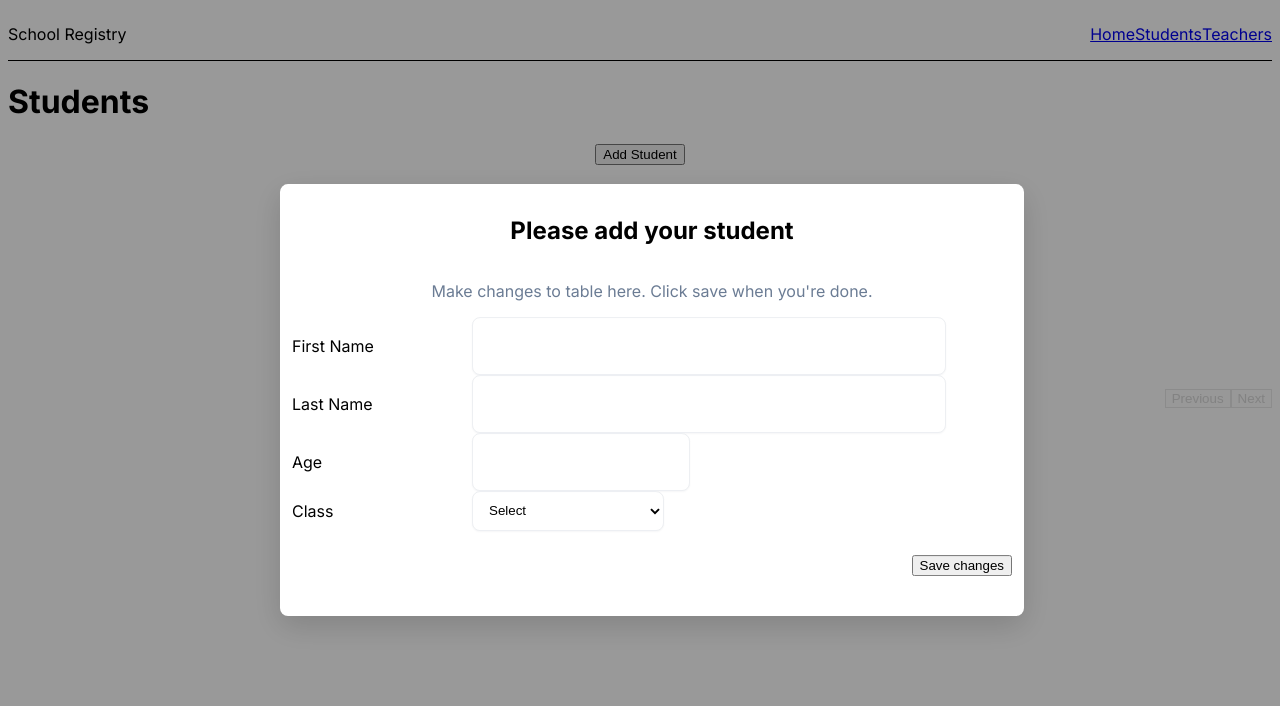
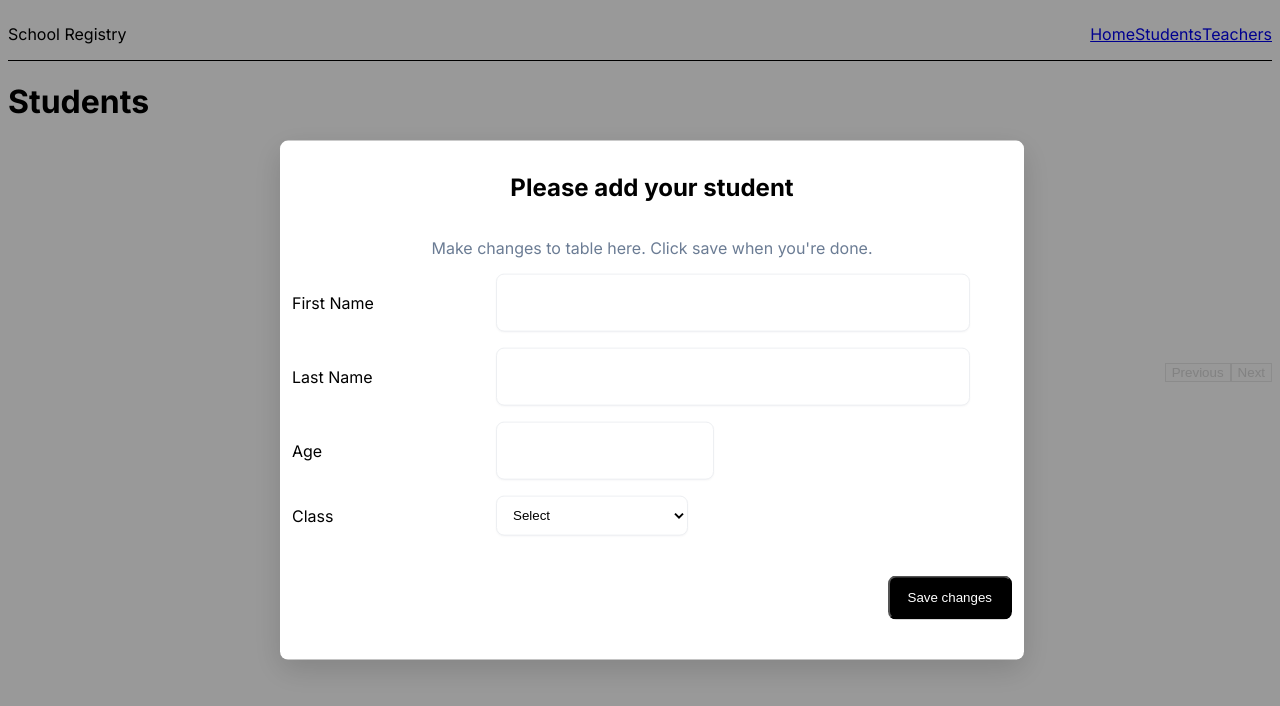
Before and after one commit to SaeedPro2020/tinental-assessment, a SvelteKit app: page /students in a window 1280 px wide. Both pictures are taken after a click on the button "Add Student". Shown: the top 706 px of the page. Built offline with nearby package versions, Linux system fonts and the light colour scheme.

Commit message:
Fix styling problems for buttons

```diff
--- a/src/lib/components/data-table/DataTable.svelte
+++ b/src/lib/components/data-table/DataTable.svelte
@@ -151,10 +151,11 @@
       <div class="pl-4">
         <DropdownMenu.Root>
           <DropdownMenu.Trigger>
-            <!-- Render Button directly to ensure classes/variant are applied -->
-            <Button variant="outline" class="rounded-lg h-10 px-3 py-2 bg-background border-input shadow-sm">
-              Columns <ChevronDownIcon class="ml-2 h-4 w-4" />
-            </Button>
+            {#snippet child({ props })}
+              <Button {...props} variant="outline" class="rounded-lg h-10 px-3 py-2 bg-background border-input shadow-sm">
+                Columns <ChevronDownIcon class="ml-2 h-4 w-4" />
+              </Button>
+            {/snippet}
           </DropdownMenu.Trigger>
 
           <DropdownMenu.Content align="end">
--- a/src/lib/components/ui/button/button.svelte
+++ b/src/lib/components/ui/button/button.svelte
@@ -15,7 +15,6 @@
 				secondary: "bg-secondary text-secondary-foreground shadow-xs hover:bg-secondary/80",
 				ghost: "hover:bg-accent hover:text-accent-foreground dark:hover:bg-accent/50",
 				link: "text-primary underline-offset-4 hover:underline",
-				"primary-dark": "bg-black text-white shadow-xs hover:bg-gray-900",
 			},
 			size: {
 				default: "h-9 px-4 py-2 has-[>svg]:px-3",
--- a/src/lib/components/ui/dropdown-menu/dropdown-menu-trigger.svelte
+++ b/src/lib/components/ui/dropdown-menu/dropdown-menu-trigger.svelte
@@ -4,6 +4,4 @@
 	let { ref = $bindable(null), ...restProps }: DropdownMenuPrimitive.TriggerProps = $props();
 </script>
 
-<DropdownMenuPrimitive.Trigger bind:ref data-slot="dropdown-menu-trigger" {...restProps}>
-	<slot />
-</DropdownMenuPrimitive.Trigger>
+<DropdownMenuPrimitive.Trigger bind:ref data-slot="dropdown-menu-trigger" {...restProps} />
--- a/src/routes/students/+page.svelte
+++ b/src/routes/students/+page.svelte
@@ -53,11 +53,11 @@
 </script>
 <h1 class="text-2xl font-bold mb-6">Students</h1>
 
-<div class="flex flex-col items-center mb-20">
+<div class="flex justify-center mb-12">
   <Dialog.Root bind:open={dialogOpen}>
     <Dialog.Trigger on:click={() => { console.log('Dialog.Trigger clicked'); dialogOpen = true; }}>
-    <Button size="lg" class="bg-white text-black rounded-lg mx-auto">Add Student</Button>
-      </Dialog.Trigger>
+      <Button size="lg" class="bg-white text-black rounded-lg text-base" style="background:#fff;color:#000;min-height:44px;padding-left:18px;padding-right:18px;border-radius:8px">Add Student</Button>
+    </Dialog.Trigger>
     <Dialog.Content open={dialogOpen} onClose={() => (dialogOpen = false)} class="sm:max-w-[425px]">
       <Dialog.Header>
         <Dialog.Title>Please add your student</Dialog.Title>
@@ -66,22 +66,22 @@
         </Dialog.Description>
       </Dialog.Header>
 
-  <div class="grid gap-y-6 gap-x-4 py-8 border-none">
-        <div class="grid grid-cols-4 items-center gap-4 mb-4">
+  <div class="grid gap-y-6 gap-x-4 py-8 border-none" style="border: none;">
+        <div class="grid grid-cols-4 items-center gap-4 mb-4" style="margin-bottom:16px !important;">
           <Label for="first" class="text-end">First Name</Label>
-          <Input id="first" class="col-span-3 max-w-[28rem] ml-6" bind:value={firstName} />
+          <Input id="first" class="col-span-3 max-w-[28rem] ml-6" bind:value={firstName} style="border-radius:0.5rem;margin-left:1.5rem;padding:0.5rem 0.75rem;box-shadow:0 1px 2px rgba(16,24,40,0.04);" />
         </div>
-        <div class="grid grid-cols-4 items-center gap-4 mb-4">
+        <div class="grid grid-cols-4 items-center gap-4 mb-4" style="margin-bottom:16px !important;">
           <Label for="last" class="text-end">Last Name</Label>
-          <Input id="last" class="col-span-3 max-w-[28rem] ml-6" bind:value={lastName} />
+          <Input id="last" class="col-span-3 max-w-[28rem] ml-6" bind:value={lastName} style="border-radius:0.5rem;margin-left:1.5rem;padding:0.5rem 0.75rem;box-shadow:0 1px 2px rgba(16,24,40,0.04);" />
         </div>
-        <div class="grid grid-cols-4 items-center gap-4 mb-4">
+        <div class="grid grid-cols-4 items-center gap-4 mb-4" style="margin-bottom:16px !important;">
           <Label for="age" class="text-end">Age</Label>
-          <Input id="age" type="number" class="col-span-3 max-w-[12rem] ml-6" bind:value={age} />
+          <Input id="age" type="number" class="col-span-3 max-w-[12rem] ml-6" bind:value={age} style="border-radius:0.5rem;margin-left:1.5rem;padding:0.5rem 0.75rem;box-shadow:0 1px 2px rgba(16,24,40,0.04);" />
         </div>
-        <div class="grid grid-cols-4 items-center gap-4 mb-4">
+        <div class="grid grid-cols-4 items-center gap-4 mb-4" style="margin-bottom:16px !important;">
           <Label for="class" class="text-end">Class</Label>
-          <select id="class" bind:value={className} class="col-span-3 bg-background border-input shadow-sm h-10 min-w-0 max-w-[12rem] ml-6 rounded-lg px-3 py-2 text-base outline-none transition-[color,box-shadow] focus-visible:border-ring focus-visible:ring-ring/60 focus-visible:ring-2 focus-visible:shadow-md">
+          <select id="class" bind:value={className} class="col-span-3 bg-background border-input shadow-sm h-10 min-w-0 max-w-[12rem] ml-6 rounded-lg px-3 py-2 text-base outline-none transition-[color,box-shadow] focus-visible:border-ring focus-visible:ring-ring/60 focus-visible:ring-2 focus-visible:shadow-md" style="border-radius:0.5rem;margin-left:1.5rem;padding:0.5rem 0.75rem;box-shadow:0 1px 2px rgba(16,24,40,0.04);">
             <option value="">Select</option>
             {#each ['1A','2A','3A','4A','5A','1B','2B','3B'] as opt}
               <option value={opt}>{opt}</option>
@@ -93,18 +93,18 @@
       <Dialog.Footer>
         <!-- Footer: inline row, right aligned -->
         <div class="flex justify-end items-center mt-12">
-          <Button size="lg" variant="primary-dark" class="bg-black text-white rounded-lg" on:click={saveStudent}>Save changes</Button>
+          <Button size="lg" class="bg-black text-white rounded-lg text-base" style="background:#000;color:#fff;min-height:44px;padding-left:18px;padding-right:18px;border-radius:8px" on:click={saveStudent}>Save changes</Button>
         </div>
       </Dialog.Footer>
     </Dialog.Content>
   </Dialog.Root>
 </div>
 
-<!-- Explicit spacer to guarantee visual separation between Add Student area and table/search -->
-<div aria-hidden="true" style="height:40px;"></div>
+<!-- Spacer to guarantee visual separation between the add-student area and the table -->
+<div style="height:2rem;"></div>
 
 {#key students.length}
-  <div class="flex justify-center" style="margin-top:40px;">
+  <div class="flex justify-center mt-12">
     <div class="w-full max-w-6xl">
       <StudentsTable students={students} />
     </div>
```
